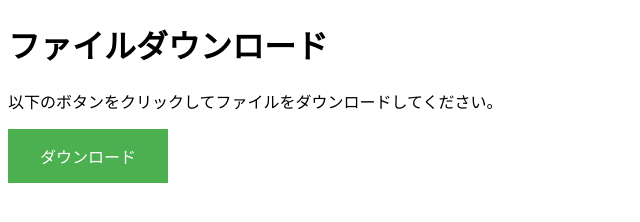
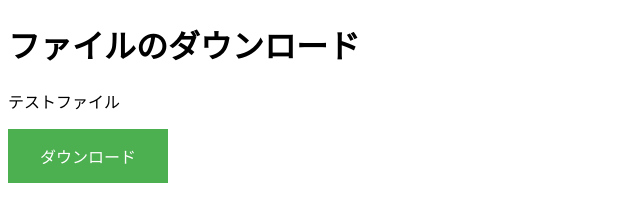
Before and after one commit to auticHub/web, a plain HTML site: page index.html in a window 1280 px wide. Shown: the whole page, without its empty margins (0-640 px from the left). Drawn offline with Linux system fonts and the light colour scheme.

Commit message:
編集1.html

```diff
--- a/index.html
+++ b/index.html
@@ -1,7 +1,7 @@
 <!DOCTYPE html>
 <html>
 <head>
-  <title>ファイルダウンロード</title>
+  <title>ダウンロードページ</title>
   <style>
     .download-button {
       background-color: #4CAF50; /* Green */
@@ -17,8 +17,8 @@
   </style>
 </head>
 <body>
-  <h1>ファイルダウンロード</h1>
-  <p>以下のボタンをクリックしてファイルをダウンロードしてください。</p>
+  <h1>ファイルのダウンロード</h1>
+  <p>テストファイル</p>
 
   <button class="download-button" onclick="downloadFile()">ダウンロード</button>
 
```
